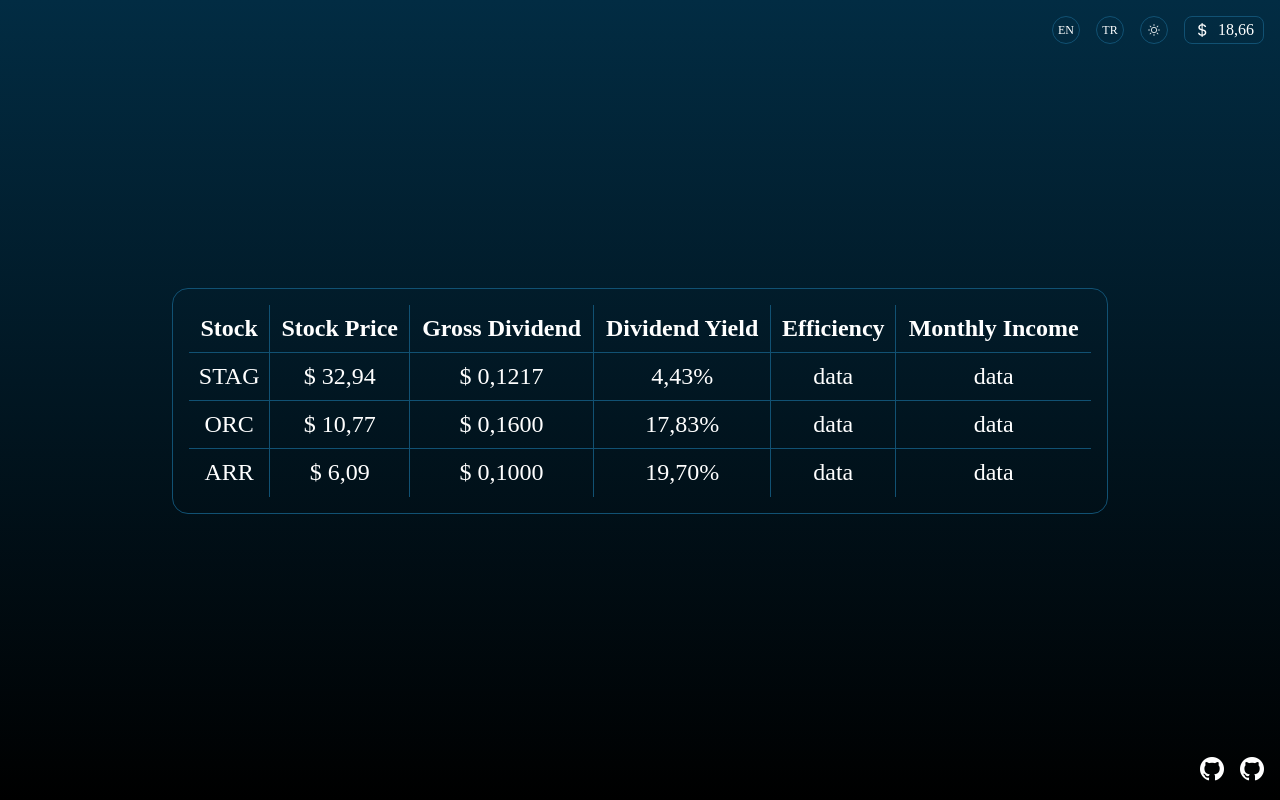
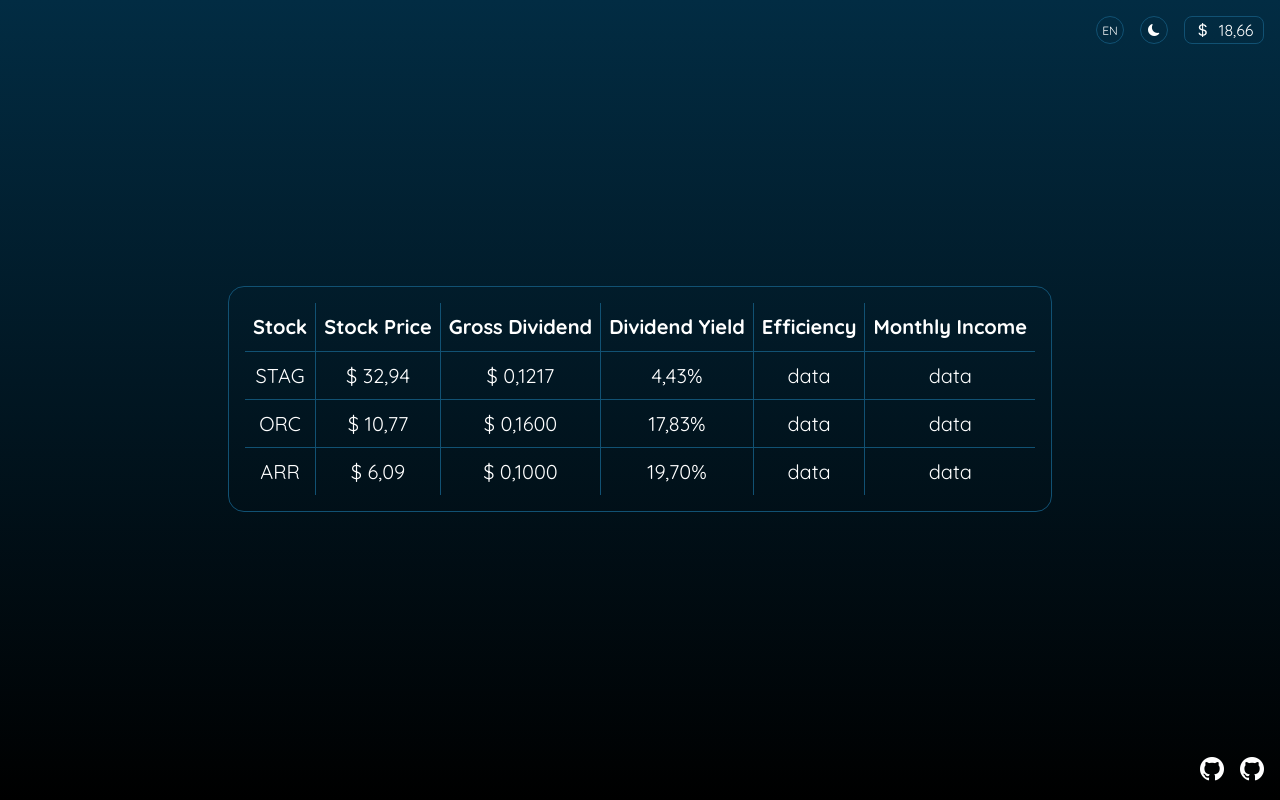
Before and after one commit to abdullahbakis/Stock-Data-application, a website: page index.html in a window 1280 px wide. Drawn offline with nearby package versions, Linux system fonts and the light colour scheme.

Commit message:
style updated.

```diff
--- a/index.html
+++ b/index.html
@@ -18,10 +18,11 @@
 
             <!-- Language -->
             <a href="">EN</a>
-            <a href="">TR</a>
+            <!-- <a href="">TR</a> -->
 
             <!-- View -->
-            <a href="" class="bi bi-brightness-high"></a>
+            <a href="" class="bi bi-moon-fill"></a>
+            <!-- <a href="" class="bi bi-sun-fill"></a> -->
 
             <!-- Exchange Rate -->
             <p class="bi bi-currency-dollar"></p>
--- a/src/main/resources/scss/style.scss
+++ b/src/main/resources/scss/style.scss
@@ -1,3 +1,4 @@
+@import url(https://fonts.googleapis.com/css?family=Quicksand:300,regular,500,600,700);
 @import url("https://cdn.jsdelivr.net/npm/bootstrap-icons@1.10.2/font/bootstrap-icons.css");
 @import "reboot";
 
@@ -5,6 +6,7 @@
   color: white;
   box-sizing: border-box;
   transition: 0.5s all;
+  font-family: 'Quicksand', sans-serif;
 }
 
 // Container
@@ -22,9 +24,9 @@
 header,
 footer {
   @extend %flex;
-  width: 100%;
   justify-content: end;
   gap: 1rem;
+  width: 100%;
 }
 
 // Header
@@ -79,7 +81,7 @@
     position: fixed;
     bottom: 1.25rem;
     right: 6rem;
-    font-size: 1rem;
+    font-size: 0.8rem;
     color: $yellow;
     opacity: 0;
   }
@@ -87,13 +89,13 @@
 
 // Table
 .table {
-  width: 75%;
+  max-width: 75%;
   max-height: 75%;
   overflow: auto;
   padding: 1rem;
   border: $border;
   border-radius: 1rem;
-  font-size: 1.5rem;
+  font-size: 1.25rem;
 
   table {
     width: 100%;
```
Also changed, not shown: src/main/resources/css/style.css.
